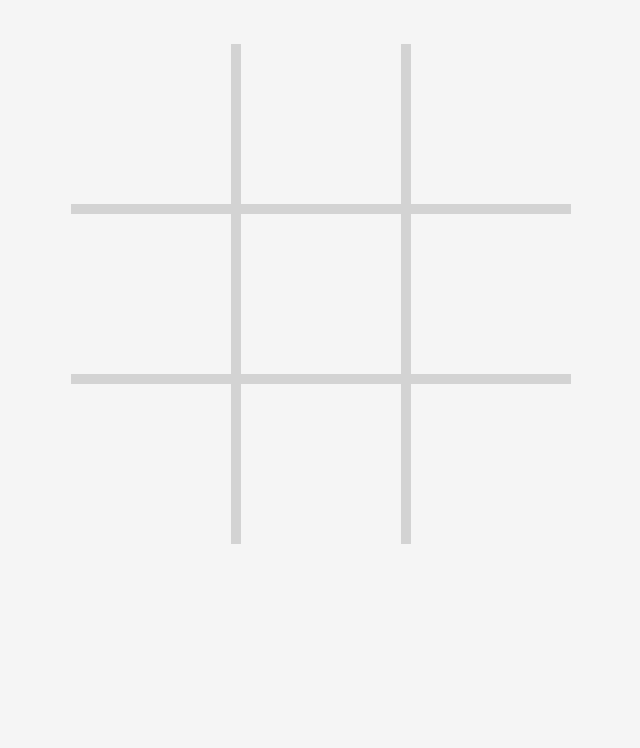
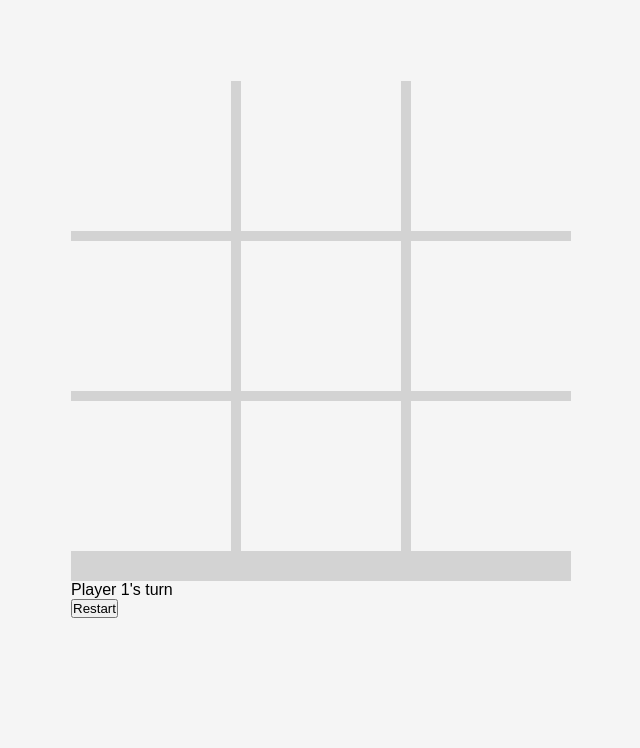
Before and after one commit to TedV4/tic-tac-toe, a plain HTML site: page index.html in a window 1280 px wide. Shown: the part 52-800 px from the top of the page, without its empty margins (319-959 px from the left). Drawn offline with Linux system fonts and the light colour scheme.

Commit message:
Scrap old structure, manually add grid cells

```diff
--- a/index.html
+++ b/index.html
@@ -8,7 +8,23 @@
     <link rel="stylesheet" href="style.css" />
   </head>
   <body>
-    <div class="grid-container"></div>
+    <div class="game-container">
+    <h1>Tic-Tac-Toe</h1>
+    <div class="grid-container">
+      <div cellIndex='0' class="cell"></div>
+      <div cellIndex='1' class="cell"></div>
+      <div cellIndex='2' class="cell"></div>
+      <div cellIndex='3' class="cell"></div>
+      <div cellIndex='4' class="cell"></div>
+      <div cellIndex='5' class="cell"></div>
+      <div cellIndex='6' class="cell"></div>
+      <div cellIndex='7' class="cell"></div>
+      <div cellIndex='8' class="cell"></div>
+    </div>
+    <div class="game-display">Player 1's turn
+    </div>
+    <button class="restartBtn">Restart</button>
+    </div>
   </body>
   <script src="app.js"></script>
 </html>
```
